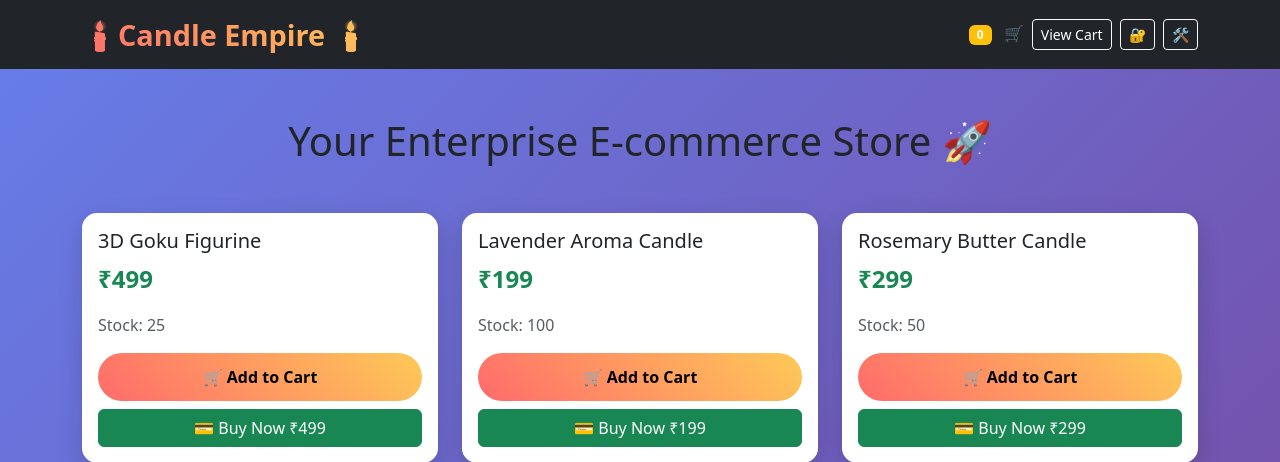
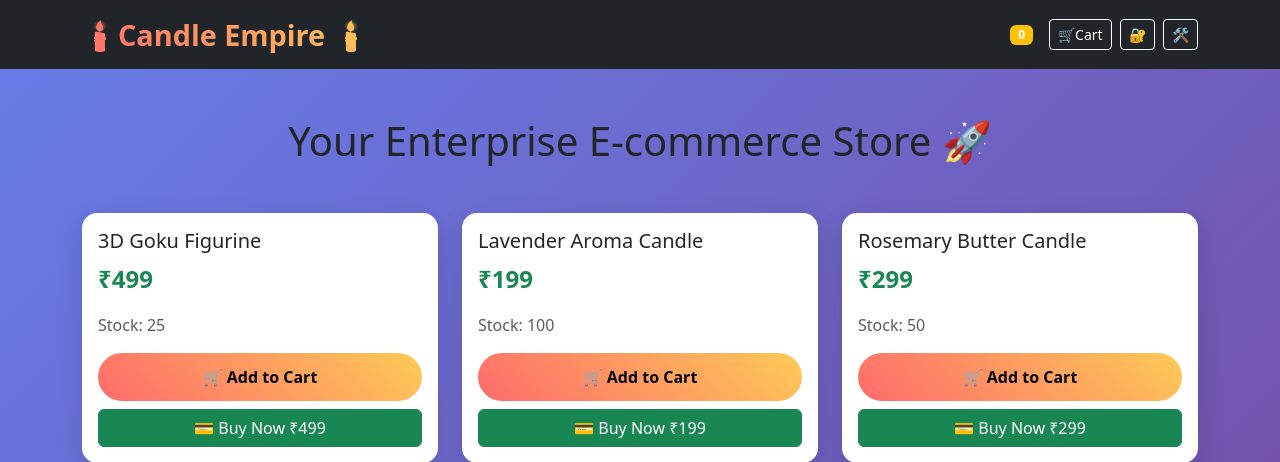
Before and after one commit to Harsh-D11/ecommerce-api, a Flask app: page / in a window 1280 px wide. Shown: the top 462 px of the page. Run offline with Flask 3, Linux system fonts and the light colour scheme; some libraries are stand-ins or nearby versions.

Commit message:
index.html

```diff
--- a/templates/index.html
+++ b/templates/index.html
@@ -12,8 +12,8 @@
         <div class="container">
             <a class="navbar-brand" href="/">🕯️Candle Empire 🕯️</a>
             <span class="navbar-text ms-auto">
-                <span class="badge bg-warning me-2" id="cart-count">0</span> 🛒
-                <a href="/cart" class="btn btn-outline-light btn-sm ms-1">View Cart</a>
+                <span class="badge bg-warning me-2" id="cart-count">0</span>
+                <a href="/cart" class="btn btn-outline-light btn-sm ms-1">🛒Cart</a>
                 <a href="/login" class="btn btn-outline-light btn-sm ms-1">🔐 </a>
                 <a href="/admin" class="btn btn-outline-light btn-sm ms-1">🛠️ </a>
             </span>
```
